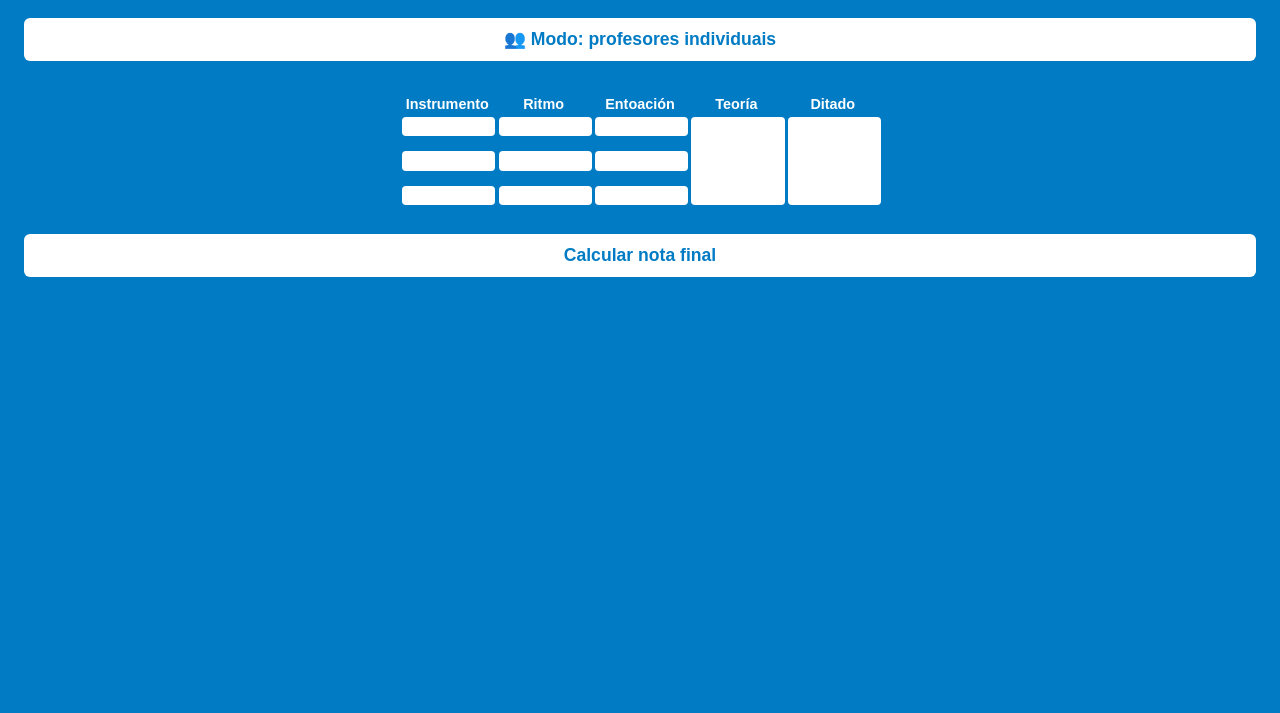
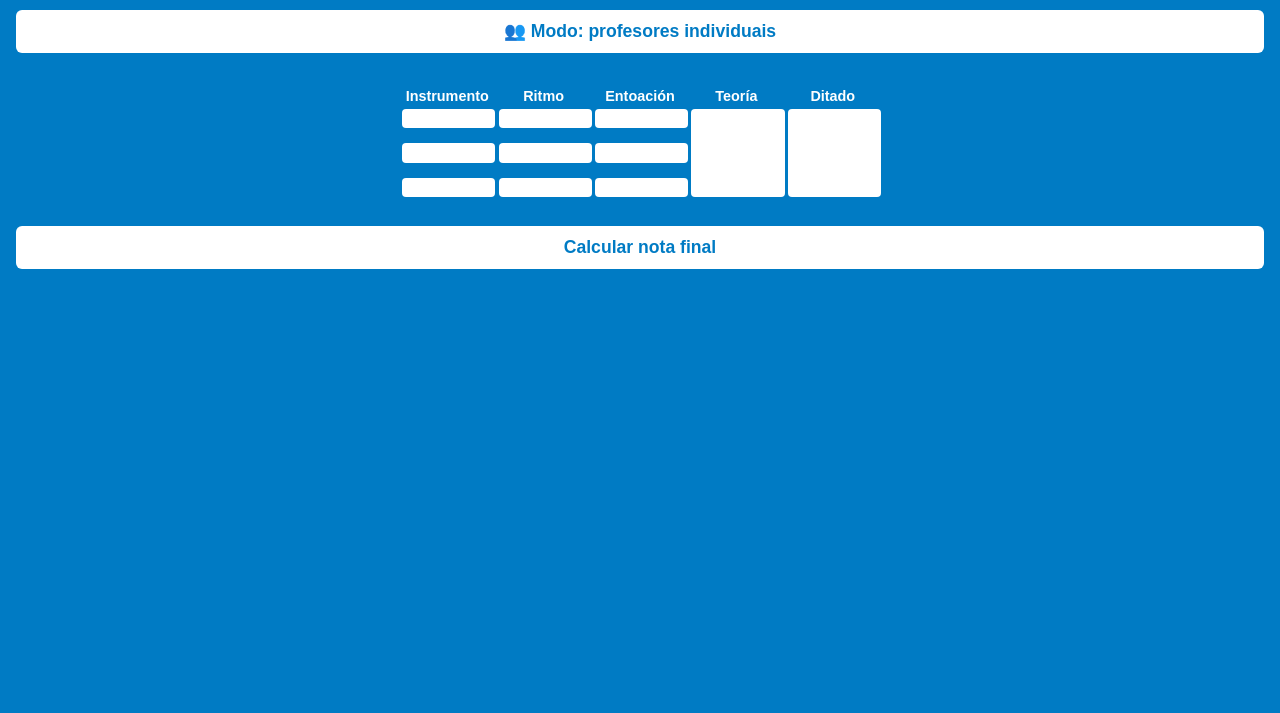
Before and after one commit to anchon1o/calculogp, a plain HTML site: page index.html in a window 1280 px wide. Shown: the part 87-800 px from the top of the page. Drawn offline with Linux system fonts and the light colour scheme.

Commit message:
Update index.html

```diff
--- a/index.html
+++ b/index.html
@@ -10,6 +10,7 @@
       padding: 1rem;
       background: #007bc4;
       color: white;
+      margin: 0;
     }
     h2 {
       text-align: center;
@@ -20,6 +21,7 @@
       gap: 0.4rem;
       flex-wrap: nowrap;
       margin: 1rem 0;
+      border: none;
     }
     .columna {
       flex: 1;
@@ -173,4 +175,4 @@
     }
   </script>
 </body>
-</html>
+</h
```
